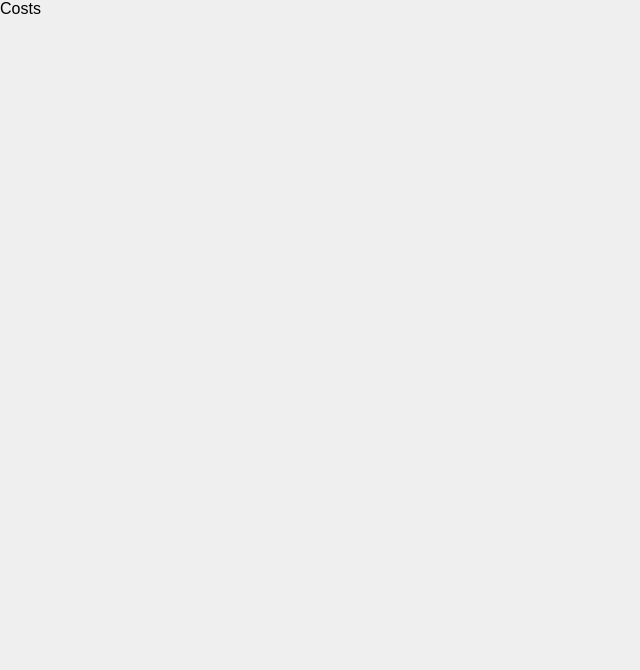
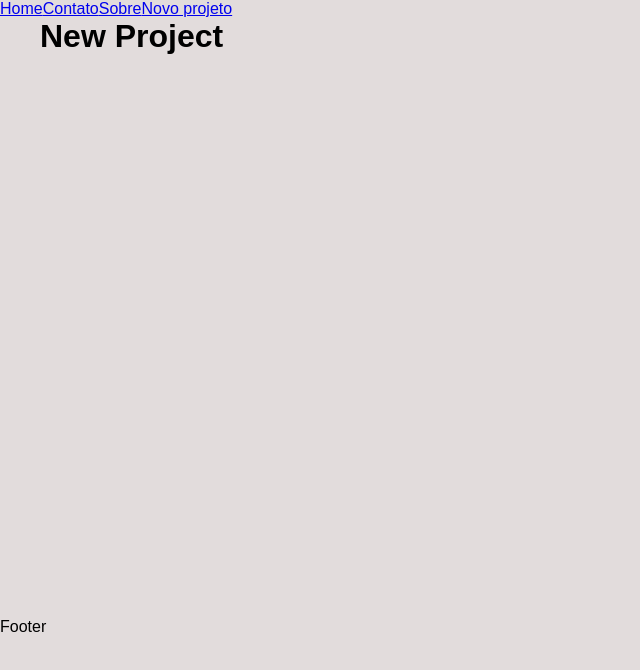
Before and after one commit to thiagobrsouza/react-costs, a React (Create React App) app: page /newproject in a window 1280 px wide. Shown: the top 670 px of the page, without its empty margins (0-640 px from the left). Built offline with nearby package versions, Linux system fonts and the light colour scheme.

Commit message:
Adicionando as rotas e seus arquivos de rotas

```diff
--- a/package.json
+++ b/package.json
@@ -10,7 +10,7 @@
     "react": "^17.0.2",
     "react-dom": "^17.0.2",
     "react-icons": "^4.3.1",
-    "react-router-dom": "^6.0.2",
+    "react-router-dom": "^5.2.0",
     "react-scripts": "4.0.3",
     "uuid": "^8.3.2",
     "web-vitals": "^1.0.1"
--- a/src/App.js
+++ b/src/App.js
@@ -1,8 +1,37 @@
+import { BrowserRouter as Router, Switch, Route, Link } from 'react-router-dom'
+import Container from './components/layout/Container';
+import Company from './components/pages/Company';
+import Contact from './components/pages/Contact';
+import Home from './components/pages/Home'
+import NewProject from './components/pages/NewProject';
+
 function App() {
   return (
-    <div className="App">
-      <p>Costs</p>
-    </div>
+    <Router>
+      <div>
+        <Link to="/">Home</Link>
+        <Link to="/contact">Contato</Link>
+        <Link to="/company">Sobre</Link>
+        <Link to="/newproject">Novo projeto</Link>
+      </div>
+      <Switch>
+        <Container customClass="min-height">
+          <Route exact path="/">
+            <Home />
+          </Route>
+          <Route exact path="/company">
+            <Company />
+          </Route>
+          <Route exact path="/contact">
+            <Contact />
+          </Route>
+          <Route exact path="/newproject">
+            <NewProject />
+          </Route>
+        </Container>
+      </Switch>
+      <p>Footer</p>
+    </Router>
   );
 }
 
--- /dev/null
+++ b/src/components/layout/Container.jsx
@@ -0,0 +1,9 @@
+import styles from './Container.module.css'
+
+export default function Container(props) {
+  return (
+    <div className={`${styles.container} ${styles[props.customClass]}`}>
+      {props.children}
+    </div>
+  )
+}
--- /dev/null
+++ b/src/components/layout/Container.module.css
@@ -0,0 +1,20 @@
+.container {
+  width: 1200px;
+  display: flex;
+  justify-content: space-between;
+  margin: 0 auto;
+  flex-wrap: wrap;
+}
+
+.min-height {
+  min-height: 75%;
+}
+
+.start {
+  justify-content: flex-start;
+}
+
+.column {
+  flex-direction: column;
+  justify-content: flex-start;
+}
--- /dev/null
+++ b/src/components/pages/Company.jsx
@@ -0,0 +1,5 @@
+export default function Company() {
+  return (
+    <h1>Company</h1>
+  )
+}
--- /dev/null
+++ b/src/components/pages/Contact.jsx
@@ -0,0 +1,5 @@
+export default function Contact() {
+  return (
+    <h1>Contact</h1>
+  )
+}
--- /dev/null
+++ b/src/components/pages/Home.jsx
@@ -0,0 +1,5 @@
+export default function Home() {
+  return (
+    <h1>Home</h1>
+  )
+}
--- /dev/null
+++ b/src/components/pages/NewProject.jsx
@@ -0,0 +1,5 @@
+export default function NewProject() {
+  return (
+    <h1>New Project</h1>
+  )
+}
--- a/src/index.css
+++ b/src/index.css
@@ -8,6 +8,6 @@
 html,
 body,
 #root {
-  background-color: #efefef;
+  background-color: #e2dcdc;
   height: 100%;
 }
```
Also changed, not shown: 1 other file (tests, documents, lock files or other folders).
